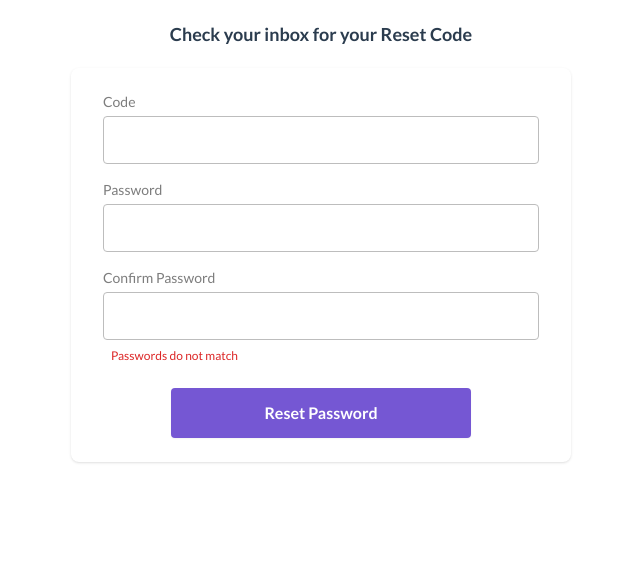
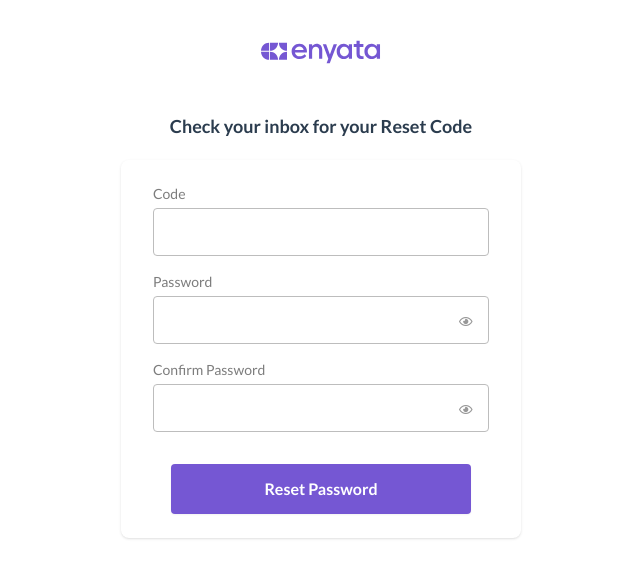
Before and after one commit to asteroid2k/academy-portal, a Vue app: page /password/reset in a window 1280 px wide. Shown: the top 578 px of the page, without its empty margins (319-959 px from the left). Built offline with nearby package versions, Linux system fonts and the light colour scheme; no server answers; what notyf would draw is missing.

Commit message:
Ui tweak - Reset Password (h/s password)

```diff
--- a/src/views/Reset.vue
+++ b/src/views/Reset.vue
@@ -32,6 +32,7 @@ export default {
         .then((resp) => {
           if (resp.data) {
             notyf.success(resp.data.message);
+            this.$router.push({ name: "Signin" });
           }
         })
         .catch((error) => {
@@ -42,19 +43,51 @@ export default {
           } else notyf.error("An error occured");
         });
     },
+    myFunction() {
+      var x = document.getElementById("password");
+      if (x.type === "password") {
+        x.type = "text";
+      } else {
+        x.type = "password";
+      }
+    },
+    myFunction1() {
+      var x = document.getElementById("cpass");
+      if (x.type === "password") {
+        x.type = "text";
+      } else {
+        x.type = "password";
+      }
+    },
   },
 };
 </script>
 
 <template>
-  <section>
-    <h2 class="text-lg font-bold text-center my-5">
+  <section class="my-10">
+    <div
+      class="w-fit mx-auto mb-12 cursor-pointer"
+      @click="$router.push({ name: 'Home' })"
+    >
+      <img src="../assets/logo.svg" width="120" alt="" />
+    </div>
+    <h2 class="text-lg font-bold text-center mb-5">
       Check your inbox for your Reset Code
     </h2>
     <Form
       @submit="handleSubmit"
       :validation-schema="schema"
-      class="flex flex-col gap-4 shadow rounded-lg border-border-100 max-w-[500px] mx-auto py-6 px-8"
+      class="
+        flex flex-col
+        gap-4
+        shadow
+        rounded-lg
+        border-border-100
+        max-w-[400px]
+        mx-auto
+        py-6
+        px-8
+      "
     >
       <div class="flex flex-col gap-1">
         <label class="text-text-200 text-sm" for="code">Code</label>
@@ -68,6 +101,7 @@ export default {
       </div>
       <div class="flex flex-col gap-1">
         <label class="text-text-200 text-sm" for="password">Password</label>
+        <div>
           <Field
             name="password"
             id="password"
@@ -75,12 +109,19 @@ export default {
             class="k-input border-border-200 h-[48px]"
             v-model="password"
           />
+          <i
+            class="far fa-eye"
+            v-on:click="myFunction()"
+            id="togglePassword"
+          ></i>
+        </div>
         <ErrorMessage name="password" class="text-red-600 text-xs pt-1 px-2" />
       </div>
       <div class="flex flex-col gap-1">
         <label class="text-text-200 text-sm" for="cpass"
           >Confirm Password</label
         >
+        <div>
           <Field
             name="conPassword"
             id="cpass"
@@ -88,13 +129,28 @@ export default {
             class="k-input border-border-200 h-[48px]"
             v-model="conPassword"
           />
+          <i
+            class="far fa-eye"
+            v-on:click="myFunction1()"
+            id="togglePassword"
+          ></i>
+        </div>
         <p class="text-red-600 text-xs pt-1 px-2">
-          {{ match && conPassword ? "" : "Passwords do not match" }}
+          {{ !match && conPassword ? "Passwords do not match" : "" }}
         </p>
       </div>
       <button
         type="submit"
-        class="btn-purp font-bold h-[50px] mt-2 max-w-[300px] mx-auto block w-full"
+        class="
+          btn-purp
+          font-bold
+          h-[50px]
+          mt-2
+          max-w-[300px]
+          mx-auto
+          block
+          w-full
+        "
       >
         Reset Password
       </button>
@@ -102,4 +158,15 @@ export default {
   </section>
 </template>
 
-<style></style>
+<style scoped>
+#togglePassword {
+  margin-left: -30px;
+  cursor: pointer;
+  font-size: 12px;
+  color: #000000;
+  opacity: 0.4;
+}
+.k-input {
+  width: 100%;
+}
+</style>
```
Lines whose indentation alone changed are shown as unchanged.
